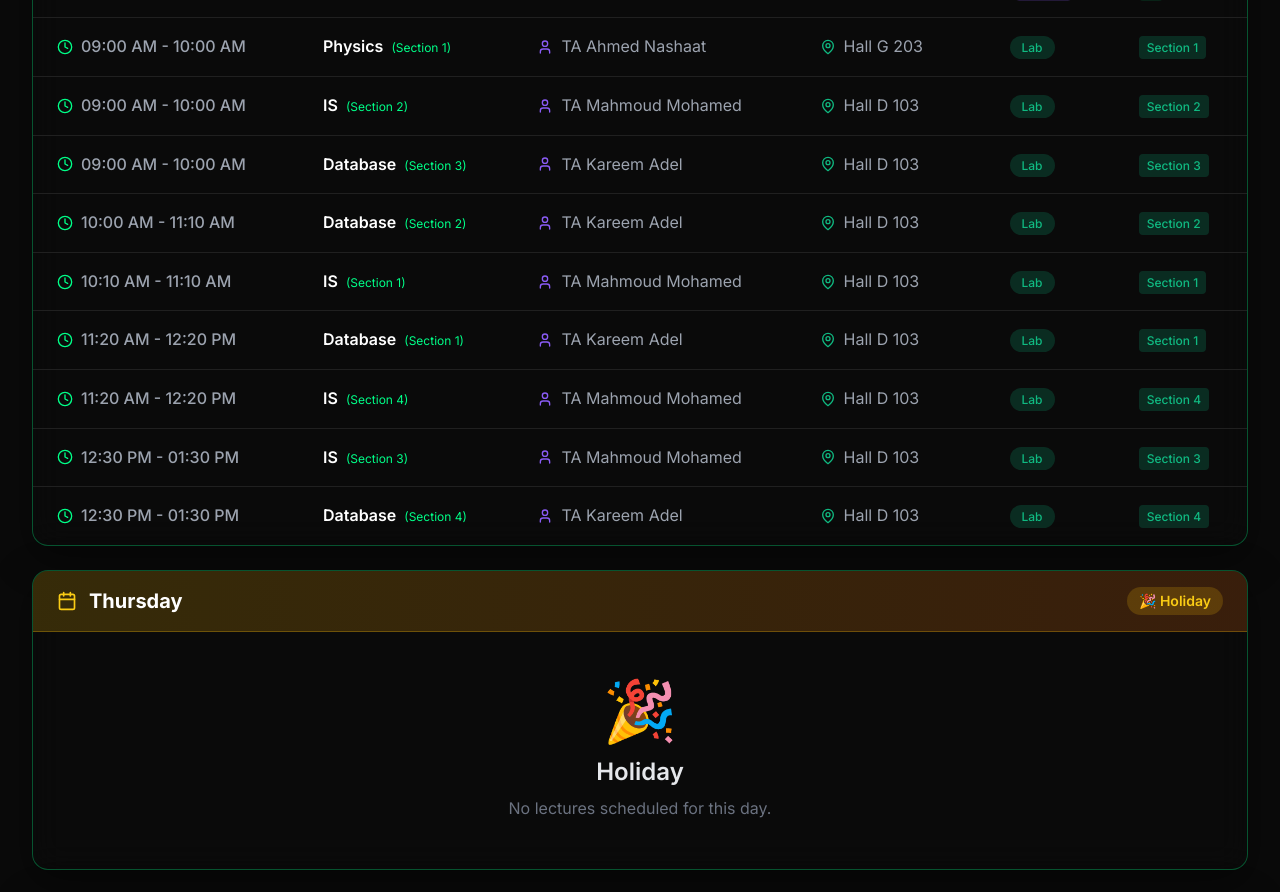
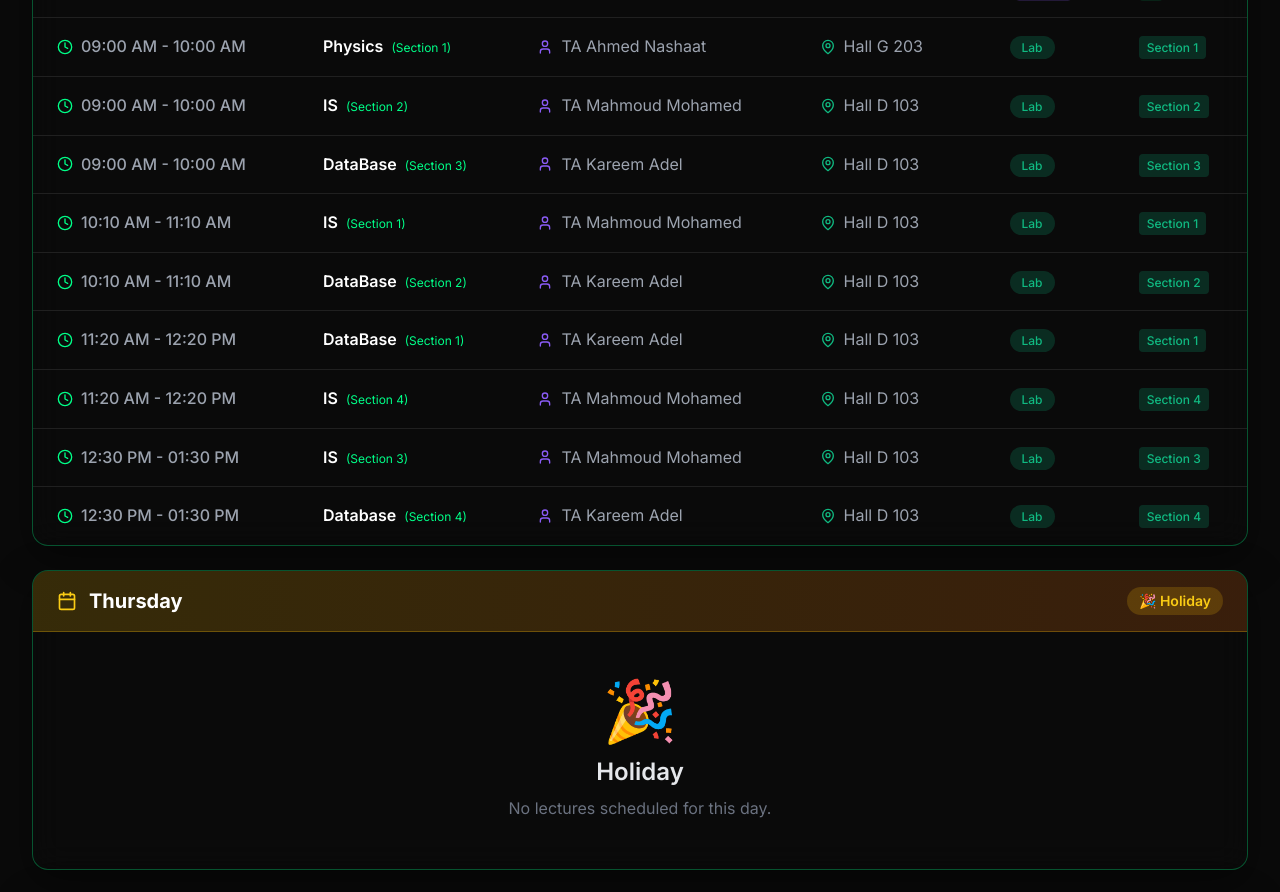
Before and after one commit to phoenixcrypto/cyber-tmsah, a Next.js app: page /schedule in a window 1280 px wide. Shown: the part 3620-4512 px from the top of the page. Built offline with nearby package versions, Linux system fonts and the light colour scheme.

Commit message:
Update: Fix sections 1, 2, and 3 schedule data

```diff
--- a/app/page.tsx
+++ b/app/page.tsx
@@ -79,20 +79,20 @@ export default function HomePage() {
     { time: '12:30 PM - 01:30 PM', subject: 'IT', instructor: 'TA Mohamed Ammar', room: 'Hall D 101', type: 'Lab', group: 'Group 1', sectionNumber: 1, day: 'Tuesday' },
     { time: '09:00 AM - 10:00 AM', subject: 'Physics', instructor: 'TA Ahmed Nashaat', room: 'Hall G 203', type: 'Lab', group: 'Group 1', sectionNumber: 1, day: 'Wednesday' },
     { time: '10:10 AM - 11:10 AM', subject: 'IS', instructor: 'TA Mahmoud Mohamed', room: 'Hall D 103', type: 'Lab', group: 'Group 1', sectionNumber: 1, day: 'Wednesday' },
-    { time: '11:20 AM - 12:20 PM', subject: 'Database', instructor: 'TA Kareem Adel', room: 'Hall D 103', type: 'Lab', group: 'Group 1', sectionNumber: 1, day: 'Wednesday' },
+    { time: '11:20 AM - 12:20 PM', subject: 'DataBase', instructor: 'TA Kareem Adel', room: 'Hall D 103', type: 'Lab', group: 'Group 1', sectionNumber: 1, day: 'Wednesday' },
 
     // Section 2
     { time: '12:30 PM - 01:30 PM', subject: 'Physics', instructor: 'TA Mohamed Mostafa', room: 'Hall G 206', type: 'Lab', group: 'Group 1', sectionNumber: 2, day: 'Saturday' },
     { time: '10:10 AM - 11:10 AM', subject: 'IT', instructor: 'TA Mohamed Ammar', room: 'Hall D 101', type: 'Lab', group: 'Group 1', sectionNumber: 2, day: 'Tuesday' },
     { time: '02:50 PM - 03:50 PM', subject: 'Mathematics', instructor: 'TA Yasmin Ibrahim', room: 'Hall F 209', type: 'Lab', group: 'Group 1', sectionNumber: 2, day: 'Tuesday' },
     { time: '09:00 AM - 10:00 AM', subject: 'IS', instructor: 'TA Mahmoud Mohamed', room: 'Hall D 103', type: 'Lab', group: 'Group 1', sectionNumber: 2, day: 'Wednesday' },
-    { time: '10:00 AM - 11:10 AM', subject: 'Database', instructor: 'TA Kareem Adel', room: 'Hall D 103', type: 'Lab', group: 'Group 1', sectionNumber: 2, day: 'Wednesday' },
+    { time: '10:10 AM - 11:10 AM', subject: 'DataBase', instructor: 'TA Kareem Adel', room: 'Hall D 103', type: 'Lab', group: 'Group 1', sectionNumber: 2, day: 'Wednesday' },
 
     // Section 3
     { time: '01:40 PM - 02:40 PM', subject: 'Physics', instructor: 'TA Mohamed Mostafa', room: 'Hall G 206', type: 'Lab', group: 'Group 1', sectionNumber: 3, day: 'Saturday' },
     { time: '02:50 PM - 03:50 PM', subject: 'IT', instructor: 'TA Mohamed Ammar', room: 'Hall D 101', type: 'Lab', group: 'Group 1', sectionNumber: 3, day: 'Tuesday' },
     { time: '04:00 PM - 05:00 PM', subject: 'Mathematics', instructor: 'TA Yasmin Ibrahim', room: 'Hall F 209', type: 'Lab', group: 'Group 1', sectionNumber: 3, day: 'Tuesday' },
-    { time: '09:00 AM - 10:00 AM', subject: 'Database', instructor: 'TA Kareem Adel', room: 'Hall D 103', type: 'Lab', group: 'Group 1', sectionNumber: 3, day: 'Wednesday' },
+    { time: '09:00 AM - 10:00 AM', subject: 'DataBase', instructor: 'TA Kareem Adel', room: 'Hall D 103', type: 'Lab', group: 'Group 1', sectionNumber: 3, day: 'Wednesday' },
     { time: '12:30 PM - 01:30 PM', subject: 'IS', instructor: 'TA Mahmoud Mohamed', room: 'Hall D 103', type: 'Lab', group: 'Group 1', sectionNumber: 3, day: 'Wednesday' },
 
     // Section 4
--- a/app/schedule/page.tsx
+++ b/app/schedule/page.tsx
@@ -17,20 +17,20 @@ export default function SchedulePage() {
     { id: 's1-2', title: 'IT', time: '12:30 PM - 01:30 PM', location: 'Hall D 101', instructor: 'TA Mohamed Ammar', type: 'lab', group: 'Group 1', sectionNumber: 1, day: 'Tuesday' },
     { id: 's1-3', title: 'Physics', time: '09:00 AM - 10:00 AM', location: 'Hall G 203', instructor: 'TA Ahmed Nashaat', type: 'lab', group: 'Group 1', sectionNumber: 1, day: 'Wednesday' },
     { id: 's1-4', title: 'IS', time: '10:10 AM - 11:10 AM', location: 'Hall D 103', instructor: 'TA Mahmoud Mohamed', type: 'lab', group: 'Group 1', sectionNumber: 1, day: 'Wednesday' },
-    { id: 's1-5', title: 'Database', time: '11:20 AM - 12:20 PM', location: 'Hall D 103', instructor: 'TA Kareem Adel', type: 'lab', group: 'Group 1', sectionNumber: 1, day: 'Wednesday' },
+    { id: 's1-5', title: 'DataBase', time: '11:20 AM - 12:20 PM', location: 'Hall D 103', instructor: 'TA Kareem Adel', type: 'lab', group: 'Group 1', sectionNumber: 1, day: 'Wednesday' },
 
     // Section 2
     { id: 's2-1', title: 'Physics', time: '12:30 PM - 01:30 PM', location: 'Hall G 206', instructor: 'TA Mohamed Mostafa', type: 'lab', group: 'Group 1', sectionNumber: 2, day: 'Saturday' },
     { id: 's2-2', title: 'IT', time: '10:10 AM - 11:10 AM', location: 'Hall D 101', instructor: 'TA Mohamed Ammar', type: 'lab', group: 'Group 1', sectionNumber: 2, day: 'Tuesday' },
     { id: 's2-3', title: 'Mathematics', time: '02:50 PM - 03:50 PM', location: 'Hall F 209', instructor: 'TA Yasmin Ibrahim', type: 'lab', group: 'Group 1', sectionNumber: 2, day: 'Tuesday' },
     { id: 's2-4', title: 'IS', time: '09:00 AM - 10:00 AM', location: 'Hall D 103', instructor: 'TA Mahmoud Mohamed', type: 'lab', group: 'Group 1', sectionNumber: 2, day: 'Wednesday' },
-    { id: 's2-5', title: 'Database', time: '10:00 AM - 11:10 AM', location: 'Hall D 103', instructor: 'TA Kareem Adel', type: 'lab', group: 'Group 1', sectionNumber: 2, day: 'Wednesday' },
+    { id: 's2-5', title: 'DataBase', time: '10:10 AM - 11:10 AM', location: 'Hall D 103', instructor: 'TA Kareem Adel', type: 'lab', group: 'Group 1', sectionNumber: 2, day: 'Wednesday' },
 
     // Section 3
     { id: 's3-1', title: 'Physics', time: '01:40 PM - 02:40 PM', location: 'Hall G 206', instructor: 'TA Mohamed Mostafa', type: 'lab', group: 'Group 1', sectionNumber: 3, day: 'Saturday' },
     { id: 's3-2', title: 'IT', time: '02:50 PM - 03:50 PM', location: 'Hall D 101', instructor: 'TA Mohamed Ammar', type: 'lab', group: 'Group 1', sectionNumber: 3, day: 'Tuesday' },
     { id: 's3-3', title: 'Mathematics', time: '04:00 PM - 05:00 PM', location: 'Hall F 209', instructor: 'TA Yasmin Ibrahim', type: 'lab', group: 'Group 1', sectionNumber: 3, day: 'Tuesday' },
-    { id: 's3-4', title: 'Database', time: '09:00 AM - 10:00 AM', location: 'Hall D 103', instructor: 'TA Kareem Adel', type: 'lab', group: 'Group 1', sectionNumber: 3, day: 'Wednesday' },
+    { id: 's3-4', title: 'DataBase', time: '09:00 AM - 10:00 AM', location: 'Hall D 103', instructor: 'TA Kareem Adel', type: 'lab', group: 'Group 1', sectionNumber: 3, day: 'Wednesday' },
     { id: 's3-5', title: 'IS', time: '12:30 PM - 01:30 PM', location: 'Hall D 103', instructor: 'TA Mahmoud Mohamed', type: 'lab', group: 'Group 1', sectionNumber: 3, day: 'Wednesday' },
 
     // Section 4
```
